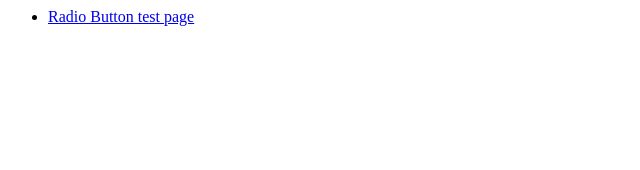
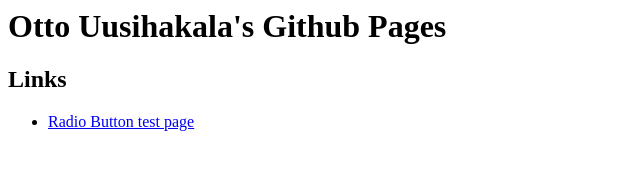
Before and after one commit to ottouusihakala/ottouusihakala.github.io, a plain HTML site: page index.html in a window 1280 px wide. Shown: the whole page, without its empty margins (0-640 px from the left). Drawn offline with Linux system fonts and the light colour scheme.

Commit message:
titling for index

```diff
--- a/index.html
+++ b/index.html
@@ -3,7 +3,11 @@
     <title>Otto Uusihakala Github Pages</title>
   </head>
   <body>
+    <header>
+      <h1>Otto Uusihakala's Github Pages</h1>
+    </header>
     <nav>
+      <h2>Links</h2>
       <ul>
         <li>
           <a href="/radio-buttons.html">Radio Button test page</a>
```
